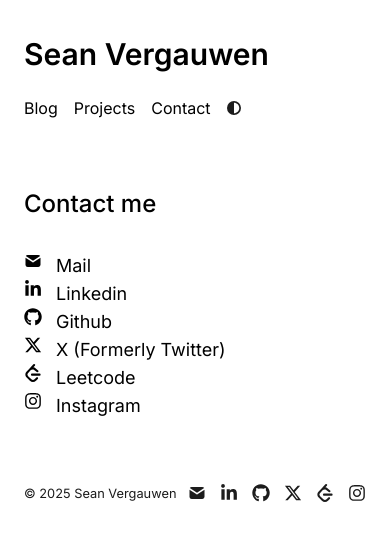
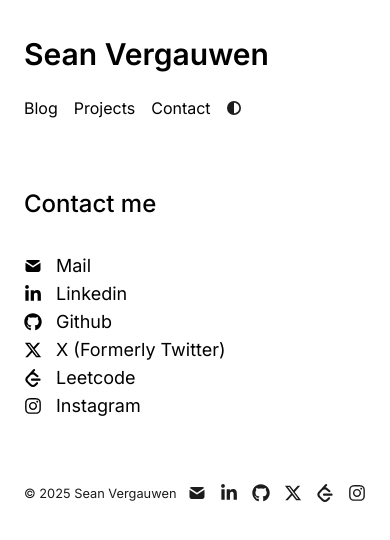
Before and after one commit to sean-vergauwen/portfolio, a Next.js app: page /contact in a window 390 px wide. Shown: the top 540 px of the page. Built offline with nearby package versions, Linux system fonts and the light colour scheme.

Commit message:
UPDATE hover accents and contacts

```diff
--- a/app/components/footer.tsx
+++ b/app/components/footer.tsx
@@ -18,7 +18,7 @@ const YEAR = new Date().getFullYear();
 function SocialLink({ href, icon: Icon }) {
   return (
     <a href={href} target="_blank" rel="noopener noreferrer">
-      <Icon />
+      <Icon className="transition delay-50 duration-300 hover:fill-[#EFB631]" />
     </a>
   );
 }
@@ -42,7 +42,7 @@ export default function Footer() {
       <time>© {YEAR}</time>{" "}
       <a
         className="no-underline"
-        href={socialLinks.twitter}
+        href={socialLinks.email}
         target="_blank"
         rel="noopener noreferrer"
       >
--- a/app/components/nav.tsx
+++ b/app/components/nav.tsx
@@ -13,7 +13,7 @@ export function Navbar() {
     <nav className="lg:mb-16 mb-12 py-5">
       <div className="flex flex-col md:flex-row md:items-center justify-between">
         <div className="flex items-center">
-          <Link href="/" className="text-3xl font-semibold">
+          <Link href="/" className="text-3xl font-semibold transition delay-50 duration-300 hover:text-[#EFB631]">
             {metaData.title}
           </Link>
         </div>
@@ -22,7 +22,7 @@ export function Navbar() {
             <Link
               key={path}
               href={path}
-              className="transition-all hover:text-neutral-800 dark:hover:text-neutral-200 flex align-middle relative"
+              className="transition delay-50 duration-300 flex align-middle relative hover:text-[#EFB631]"
             >
               {name}
             </Link>
--- a/app/components/theme-switch.tsx
+++ b/app/components/theme-switch.tsx
@@ -80,10 +80,10 @@ export const ThemeSwitch: React.FC = () => {
       id="theme-toggle"
       aria-label={`${currentTheme} mode`}
       onClick={toggleTheme}
-      className="flex items-center justify-center transition-opacity duration-300 hover:opacity-90"
+      className="flex items-center justify-center transition-opacity delay-50 duration-300"
     >
       <FaCircleHalfStroke
-        className={`h-[14px] w-[14px] ${
+        className={`h-[14px] w-[14px] delay-50 duration-300 hover:fill-[#EFB631] ${
           currentTheme === "dark" ? "text-[#D4D4D4]" : "text-[#1c1c1c]"
         }`}
       />
--- a/app/contact/page.tsx
+++ b/app/contact/page.tsx
@@ -19,7 +19,7 @@ export const metadata: Metadata = {
 
 function SocialLink({ href, icon: Icon, name}) {
   return (
-      <div className="flex sm:items-center sm:flex-row text-lg gap-3.5"> <Icon /> <a href={href} target="_blank">{name}</a></div>
+      <div className="flex items-center flex-row text-lg gap-3.5"> <Icon /> <a href={href} target="_blank">{name}</a></div>
   );
 }
 
--- a/app/global.css
+++ b/app/global.css
@@ -3,8 +3,8 @@
 @tailwind utilities;
 
 ::selection {
-  background-color: #47a3f3;
-  color: #fefefe;
+  background-color: #efb631da;
+  color: #121212;
 }
 
 /* Light theme colors */
--- a/app/page.tsx
+++ b/app/page.tsx
@@ -7,7 +7,7 @@ export default function Page() {
         <Image
           src="/profile.png"
           alt="Profile photo"
-          className="rounded-full bg-gray-100 block lg:mt-5 mt-0 lg:mb-5 mb-10 mx-auto sm:float-right sm:ml-5 sm:mb-5 grayscale hover:grayscale-0 blur-[1px] hover:blur-0"
+          className="rounded-full bg-gray-100 block lg:mt-5 mt-0 lg:mb-5 mb-10 mx-auto sm:float-right sm:ml-5 sm:mb-5 grayscale hover:grayscale-0 transition delay-50 duration-300"
           unoptimized
           width={160}
           height={160}
```
